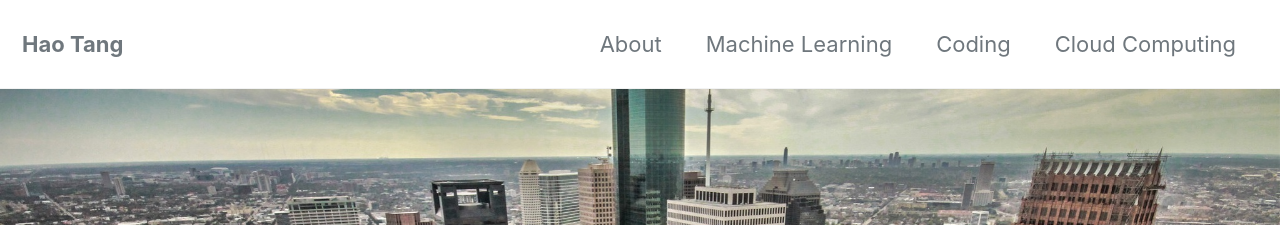
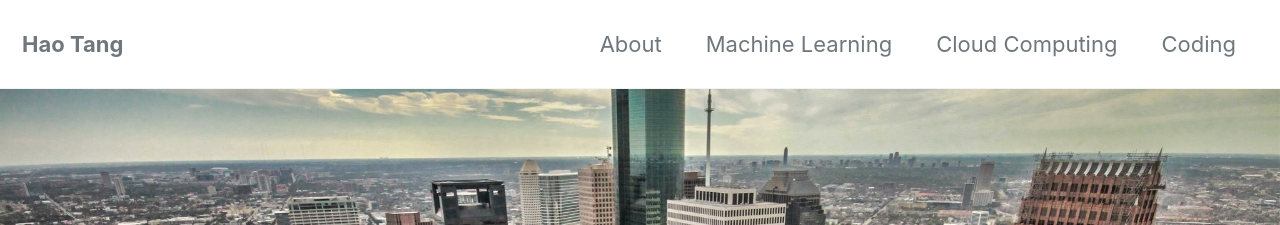
Before and after one commit to tanghao205/tanghao205.github.io, a Jekyll site: the page built from index.html, in a window 1280 px wide and 900 px high. Shown: the top 225 px of the window. Built offline with Jekyll 4.4.1, drawn with Linux system fonts in a browser that asks for light colours; cached includes are drawn as plain includes; nearby versions of some CDN libraries; the list of posts is cut into pages by our own code; part of the change alters nothing that is shown.

```diff
--- a/_data/navigation.yml
+++ b/_data/navigation.yml
@@ -4,10 +4,10 @@ main:
     url: /about/
   - title: "Machine Learning"
     url: /ML/
+  - title: "Cloud Computing"
+    url: /CC/
   - title: "Coding"
     url: /coding/
-  - title: "Cloud Computing"
-    url: /CC/
   # - title: "About"
   #   url: https://mmistakes.github.io/minimal-mistakes/about/
   # - title: "Sample Posts"
```
